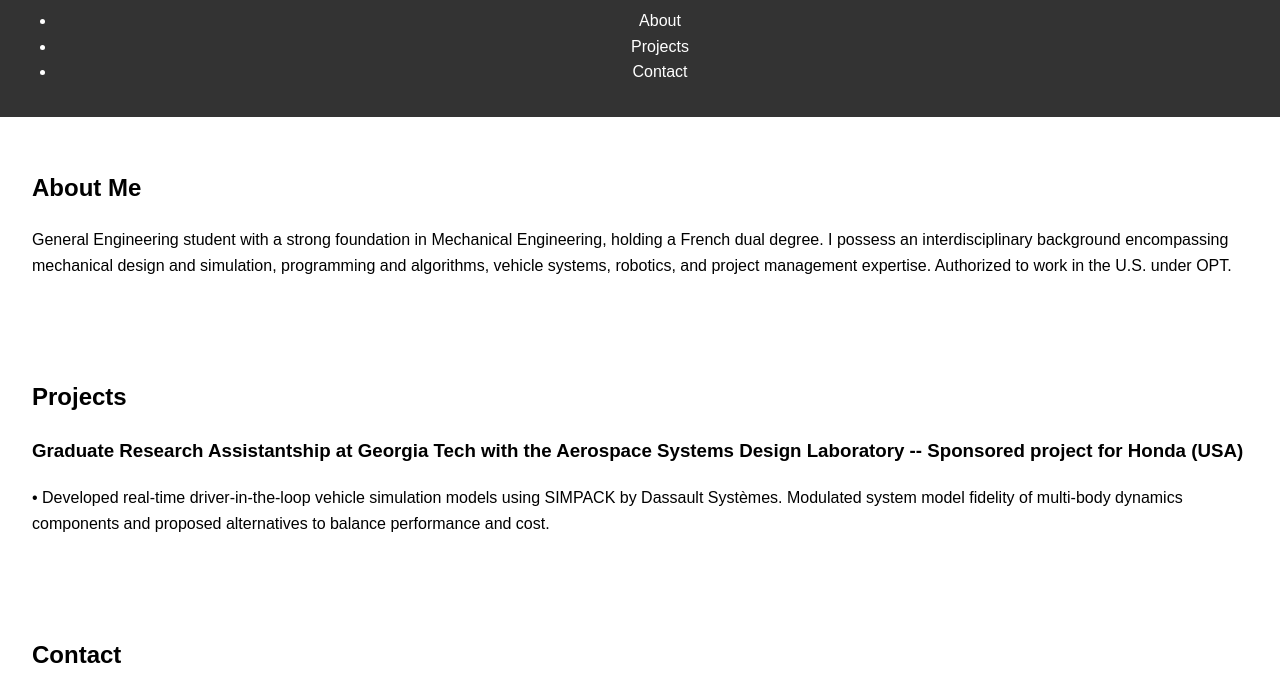
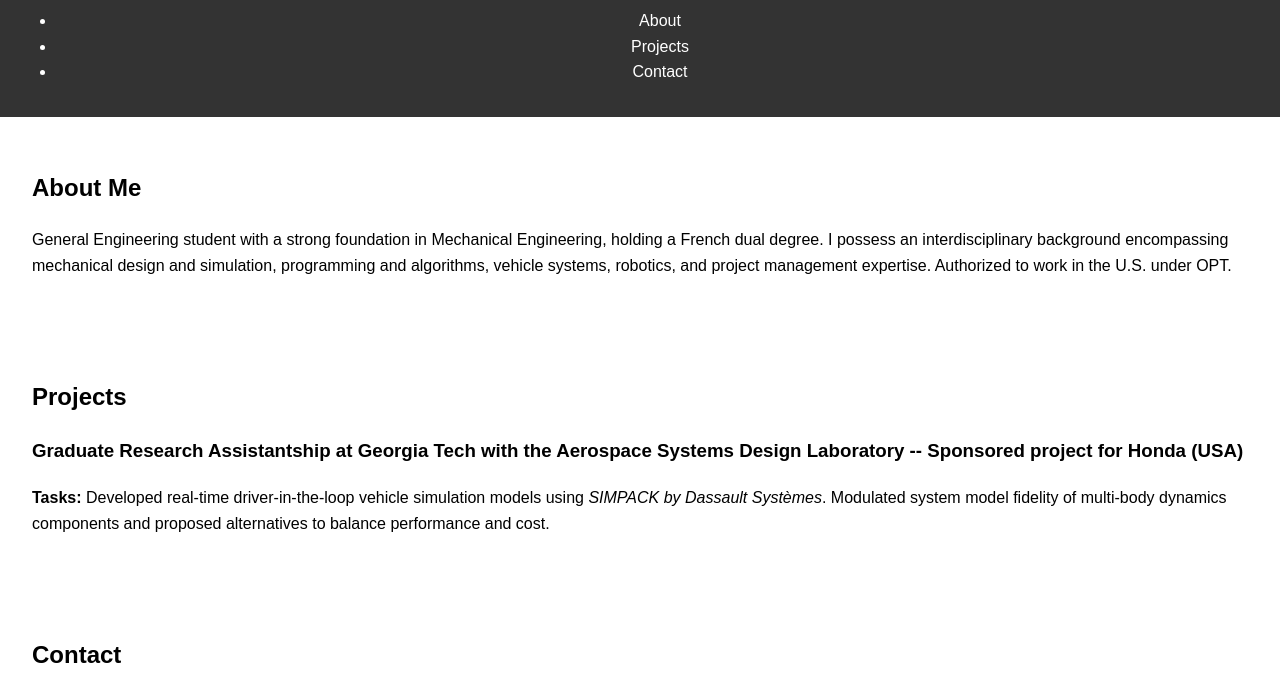
Before and after one commit to djiankf/portfolio-site, a plain HTML site: page index.html in a window 1280 px wide. Shown: the part 102-793 px from the top of the page. Drawn offline with Linux system fonts and the light colour scheme.

Commit message:
Updated the projects section

```diff
--- a/index.html
+++ b/index.html
@@ -31,9 +31,9 @@
         <h2>Projects</h2>
         <div class="project">
             <h3>Graduate Research Assistantship at Georgia Tech with the Aerospace Systems Design Laboratory --
-                 Sponsored project for Honda (USA)</h3>
-            <p>•	Developed real-time driver-in-the-loop vehicle simulation models using SIMPACK
-                by Dassault Systèmes. Modulated system model fidelity of multi-body dynamics components
+                Sponsored project for Honda (USA)</h3>
+            <p><b>Tasks: </b>Developed real-time driver-in-the-loop vehicle simulation models using <i>SIMPACK
+                by Dassault Systèmes</i>. Modulated system model fidelity of multi-body dynamics components
                 and proposed alternatives to balance performance and cost.</p>
         </div>
         <!-- Add more projects here -->
```
